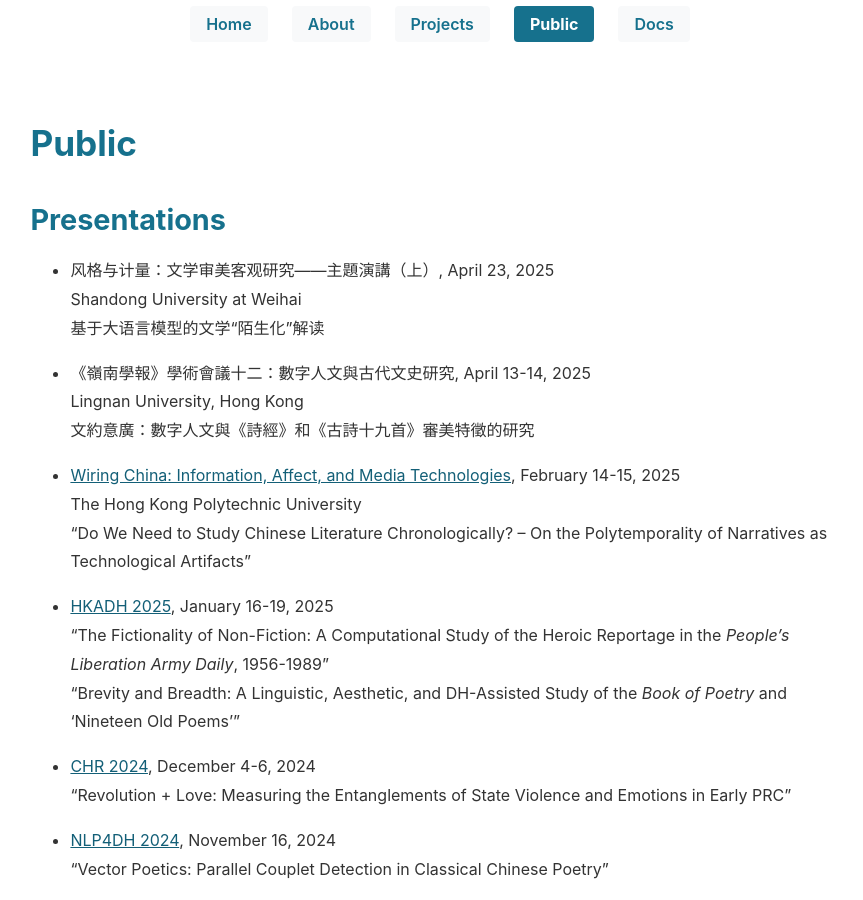
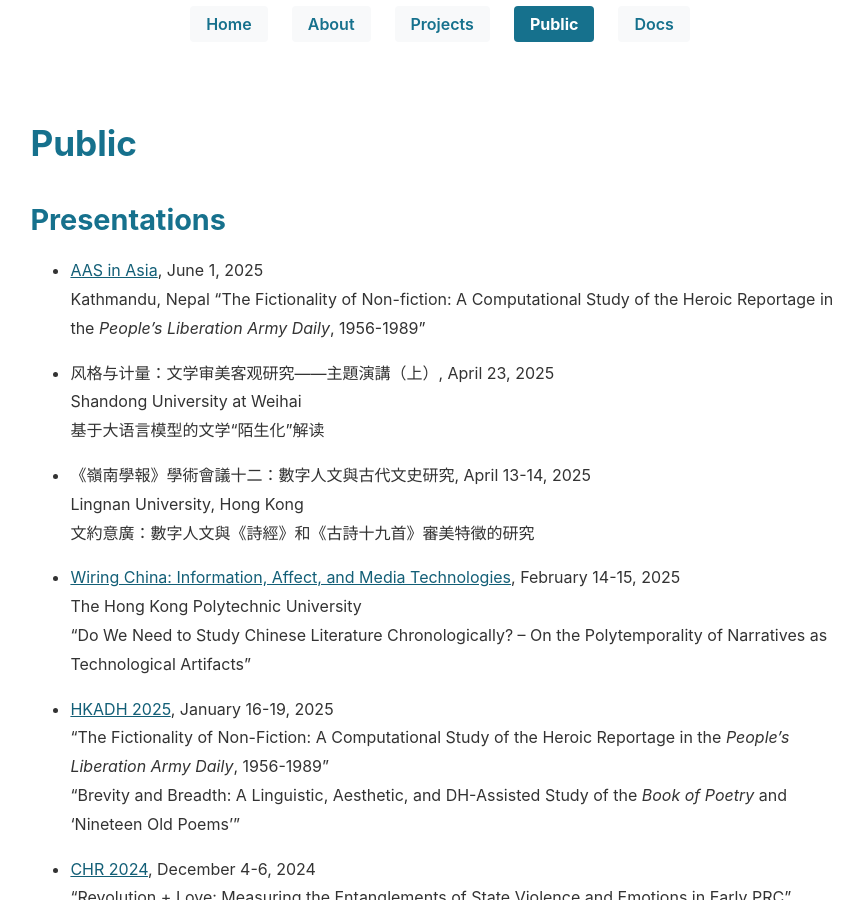
Before and after one commit to mcjkurz/qhchina, a Jekyll site: the page built from docs/public/index.md, in a window 1280 px wide and 900 px high, scrolled down 479 px. Shown: the whole window, without its empty margins (200-1063 px from the left). Built offline with Jekyll 4.4.1, drawn with Linux system fonts in a browser that asks for light colours.

Commit message:
updates to webpage

```diff
--- a/docs/public/index.md
+++ b/docs/public/index.md
@@ -7,6 +7,10 @@ permalink: /public/
 # Public
 
 ## Presentations
+
+- [AAS in Asia](https://aiasia2025.eventscribe.net/agenda.asp), June 1, 2025
+  Kathmandu, Nepal
+  "The Fictionality of Non-fiction: A Computational Study of the Heroic Reportage in the *People's Liberation Army Daily*, 1956-1989"
 
 - 风格与计量：文学审美客观研究——主題演講（上）, April 23, 2025
   Shandong University at Weihai
```
